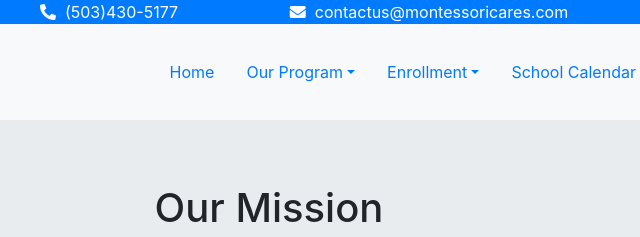
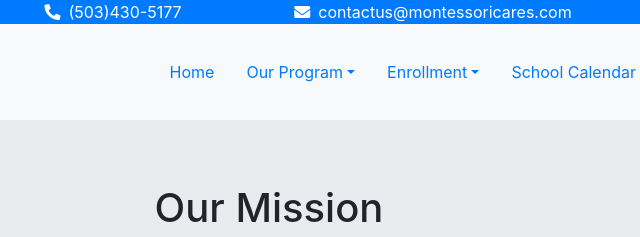
Before and after one commit to kushwaha-ashish/mcsweb, a plain HTML site: page 021programMission.html in a window 1280 px wide. Shown: the top 237 px of the page, 371-1011 px from the left. Drawn offline with nearby package versions, Linux system fonts and the light colour scheme.

Commit message:
contacts

```diff
--- a/021programMission.html
+++ b/021programMission.html
@@ -16,12 +16,12 @@
       <div class="row">
         <div class="col-sm-3 d-flex justify-content-center"></div>
         <div class="col-sm-3 d-flex justify-content-center">
-  				<p class="topB"><i class="fas fa-phone-alt"></i></p>
-	  			<p class="topB">&nbsp;&nbsp;(503)430-5177</p>
+          <p class="topB px-2"><i class="fas fa-phone-alt"></i></p>
+          <p class="topB">(503)430-5177</p>
         </div>
         <div class="col-sm-3 d-flex justify-content-center">
-	  			<p class="topB"><i class="fas fa-envelope"></i></p>
-	  			<p class="topB">&nbsp;&nbsp;contactus@montessoricares.com</p>
+          <p class="topB px-2"><i class="fas fa-envelope"></i></p>
+          <p class="topB">contactus@montessoricares.com</p>
         </div>
         <div class="col-sm-3 d-flex justify-content-center"></div>
       </div>
```
Also changed, not shown: 022hours.html (+4 -4 lines), 023curriculum.html (+4 -4 lines), 024schedule.html (+4 -4 lines), 025meals.html (+4 -4 lines), 026disciplinePolicy.html (+4 -4 lines), 040calendar.html (+4 -4 lines), index.html (+4 -4 lines). Lines whose indentation alone changed are shown as unchanged.
